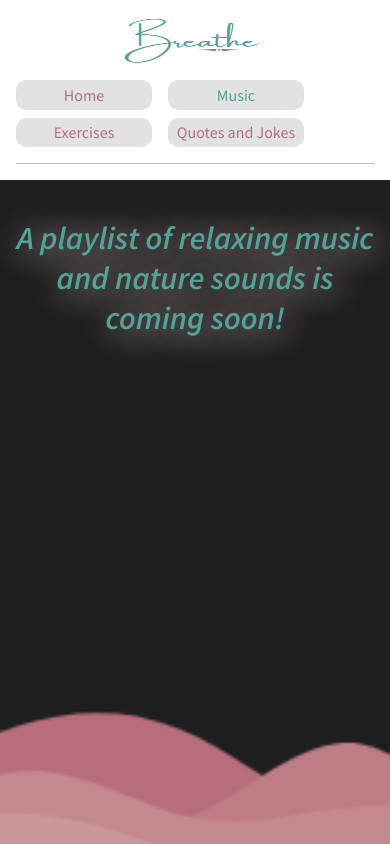
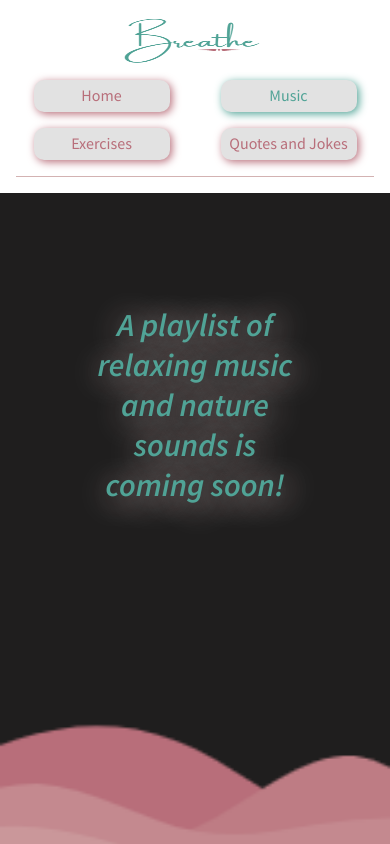
Before and after one commit to Yaz-Reyna/yazmin-reyna-capstone-breathe, a React (Create React App) app: page /music in a window 390 px wide. Shown: the top 844 px of the page. Built offline with nearby package versions, Linux system fonts and the light colour scheme.

Commit message:
Add media queries to Header component

```diff
--- a/src/components/Header/Header.scss
+++ b/src/components/Header/Header.scss
@@ -9,6 +9,18 @@
     flex-direction: column;
     align-items: center;
     border-bottom: 1px solid $medium-pink;
+
+    @include tablet {
+        flex-direction: row;
+        justify-content: space-between;
+        padding-left: 2rem;
+        padding-right: 2rem;
+    }
+
+    @include desktop {
+        padding-left: 6rem;
+        padding-right: 6rem;
+    }
 
     &__logo-link{
         width: 10rem;
@@ -24,41 +36,136 @@
     &__links-container {
         width: 100%;
         display: flex;
-        // justify-content: space-evenly;
+        align-items: center;
         gap: 1rem;
+
+        @include tablet {
+            width: 50%;
+            justify-content: end;
+        }
+        @include desktop {
+            width: 60%;
+            gap: 1rem;
+        }
 
 
         &--left{
+            width: 100%;
             display: flex;
             flex-direction: column;
             align-items: center;
-            gap: .5rem;
+            gap: 1rem;
+            @include tablet {
+                align-items: flex-end;
+            }
+            @include desktop {
+                flex-direction: row;
+                gap: 1rem;
+                justify-content: end;
+            }
         }
 
         &--right{
+            width: 100%;
             display: flex;
             flex-direction: column;
             align-items: center;
-            gap: .5rem;
+            gap: 1rem;
+            @include tablet {
+                align-items: flex-end;
+            }
+            @include desktop {
+                flex-direction: row;
+                gap: 1rem;
+            }
         }
 
         &--link{
             text-decoration: none;
             color: $pink;
             width: 8.5rem;
+            height: 2rem;
             background-color: $gray;
             border-radius: .625rem;
             padding: .3rem;
             text-align: center;
+            box-shadow:  .125rem .125rem .5rem;
         }
 
     }
 }
 
 .nav-bar__links-container--link:hover {
-    background-color: $dark-gray;
+    background-color: $gray;
 }
 
 .active {
     color: $dark-turquoise;
 }
+
+.nav-bar__links-container--link {
+    text-decoration: none;
+    color: $pink;
+    width: 8.5rem;
+    height: 2rem;
+    background-color: $gray;
+    border-radius: .625rem;
+    padding: .3rem;
+    text-align: center;
+    border: none;
+    outline: none;
+    cursor: pointer;
+    position: relative;
+    z-index: 0;
+
+}
+
+.nav-bar__links-container--link:before {
+    content: '';
+    background: linear-gradient(45deg, $light-turquoise, $medium-turquoise,  $medium-pink, $light-pink);
+    position: absolute;
+    top: -2px;
+    left:-2px;
+    background-size: 400%;
+    z-index: -1;
+    filter: blur(5px);
+    width: calc(100% + 4px);
+    height: calc(100% + 4px);
+    animation: glowing 20s linear infinite;
+    opacity: 0;
+    transition: opacity .3s ease-in-out;
+    border-radius: 10px;
+}
+
+.nav-bar__links-container--link:active {
+    color: $dark-turquoise;
+}
+
+.nav-bar__links-container--link:active:after {
+    background: transparent;
+}
+
+.nav-bar__links-container--link:hover:before {
+    opacity: 1;
+}
+
+.nav-bar__links-container--link:after {
+    z-index: -1;
+    content: '';
+    position: absolute;
+    width: 100%;
+    height: 100%;
+    color: $dark-turquoise;
+    left: 0;
+    top: 0;
+    border-radius: 10px;
+}
+
+@keyframes glowing {
+    0% { background-position: 0 0; }
+    50% { background-position: 400% 0; }
+    100% { background-position: 0 0; }
+}
+.active {
+    color: $dark-turquoise;
+}
--- a/src/pages/music/music.scss
+++ b/src/pages/music/music.scss
@@ -10,11 +10,25 @@
     width: 100vw;
     height: 100vh;
     padding: 1rem;
+    display: flex;
+    justify-content: center;
+
+
+    @include tablet {
+        padding: 0rem 2rem;
+    }
+
+    @include desktop {
+        padding: 0rem 8rem;
+    }
+
 
     &__message {
         text-align: center;
         color: $dark-turquoise;
+        margin-top: 6rem;
         text-shadow: .25rem .25rem 2rem $light-pink;
+        width: 60%;
     }
 
 }
```
